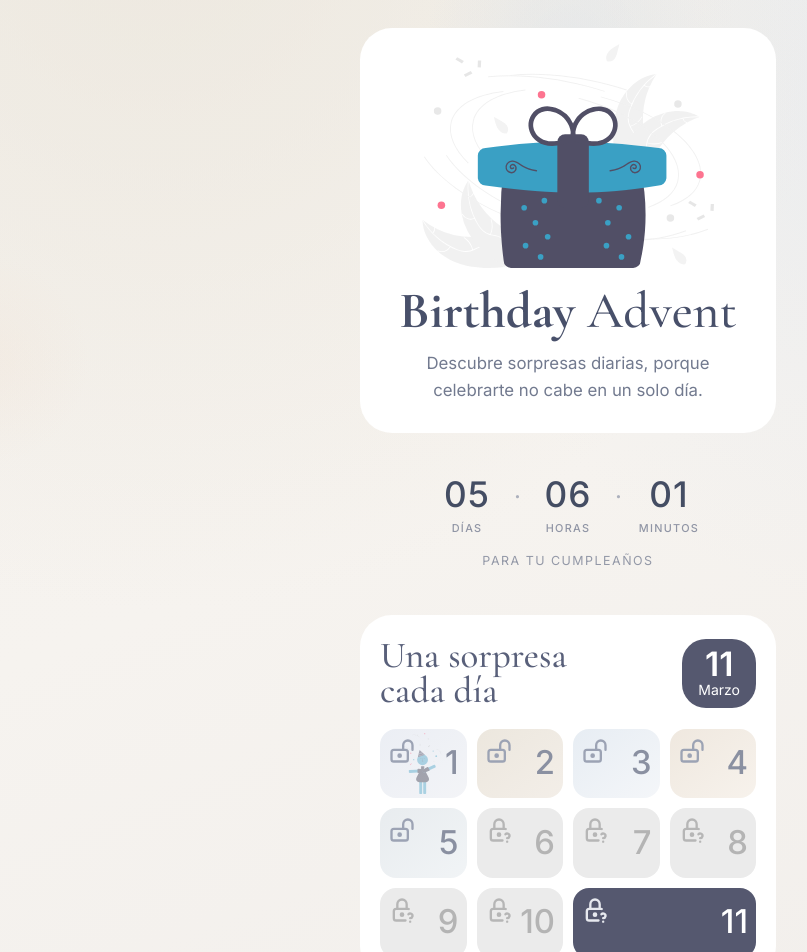
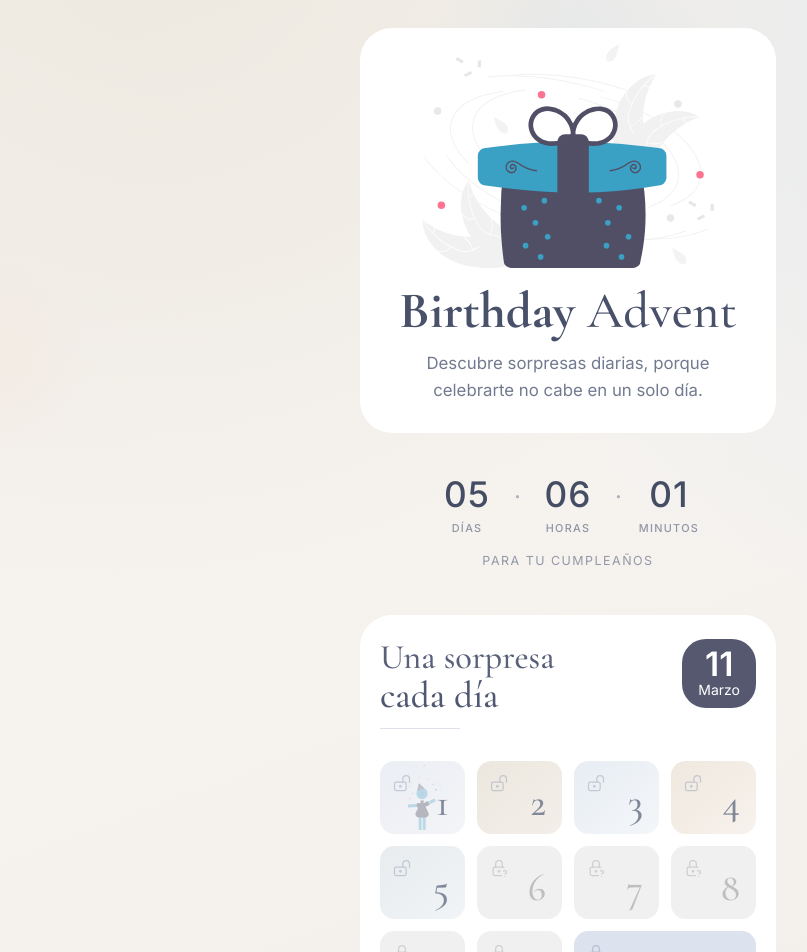
Before and after one commit to nelaruizc/birthday-advent, a React (Vite) app: page / in a window 1280 px wide. Shown: the top 952 px of the page, without its empty margins (72-879 px from the left). Built offline with nearby package versions, Linux system fonts and the light colour scheme.

Commit message:
Refina el diseño editorial del título y grid de días

```diff
--- a/src/components/CountdownCard.tsx
+++ b/src/components/CountdownCard.tsx
@@ -11,7 +11,13 @@ type Props = {
 export const CountdownCard = ({ daysData, openedGifts, isUnlocked, markOpened }: Props) => (
   <section id="adventure" className="rounded-mega bg-[#FFFFFF] px-5 pb-5 pt-6">
     <div className="flex items-start justify-between gap-3">
-      <h2 className="max-w-56 font-serif text-[2.3rem] leading-[0.95] text-[#59607a]">Una sorpresa cada día</h2>
+      <div className="max-w-56">
+        <h2 className="font-serif leading-[1.08] text-[#59607a]">
+          <span className="block text-[2.15rem] font-medium">Una sorpresa</span>
+          <span className="block text-[2.32rem] text-[#4f5772]">cada día</span>
+        </h2>
+        <span className="mt-3 block h-px w-20 bg-[#8f98b3]/30" aria-hidden="true" />
+      </div>
       <div className="rounded-3xl bg-[#55586F] px-4 py-2 text-center text-[#FFFFFF]">
         <p className="text-[2.1rem] font-semibold leading-none">11</p>
         <p className="text-sm">Marzo</p>
--- a/src/components/GiftGrid.tsx
+++ b/src/components/GiftGrid.tsx
@@ -43,7 +43,7 @@ export const GiftGrid = ({ daysData, openedGifts, isUnlocked, markOpened }: Gift
 
   return (
     <>
-      <div className="mt-5 grid grid-cols-3 gap-2.5 sm:grid-cols-4">
+      <div className="mt-8 grid grid-cols-3 gap-x-3 gap-y-3 sm:grid-cols-4">
         {daysData.map((dayData) => {
           const locked = !isUnlocked(dayData.day)
           const opened = openedGifts.includes(dayData.day)
--- a/src/components/GiftTile.tsx
+++ b/src/components/GiftTile.tsx
@@ -24,7 +24,7 @@ const LockQuestionIcon = ({ className }: { className: string }) => (
     viewBox="0 0 24 24"
     fill="none"
     stroke="currentColor"
-    strokeWidth="2"
+    strokeWidth="1.5"
     strokeLinecap="round"
     strokeLinejoin="round"
     className={className}
@@ -46,7 +46,7 @@ const LockOpenIcon = ({ className }: { className: string }) => (
     viewBox="0 0 24 24"
     fill="none"
     stroke="currentColor"
-    strokeWidth="2"
+    strokeWidth="1.5"
     strokeLinecap="round"
     strokeLinejoin="round"
     className={className}
@@ -65,19 +65,19 @@ export const GiftTile = ({ dayData, locked, opened, onClick, pulseLocked }: Gift
     <button
       aria-label={`Open day ${dayData.day}`}
       onClick={onClick}
-      className={`relative h-[4.35rem] rounded-2xl border-none p-2 text-right font-serif text-[2.05rem] leading-none transition focus-visible:outline focus-visible:outline-2 focus-visible:outline-offset-2 focus-visible:outline-[#c8a890] ${
+      className={`relative flex h-[4.55rem] items-end justify-end rounded-[0.9rem] border-none px-4 pb-3 pt-3 text-right font-serif text-[2.45rem] leading-none transition focus-visible:outline focus-visible:outline-2 focus-visible:outline-offset-2 focus-visible:outline-[#c8a890] ${
         isFeaturedDay
-          ? 'col-span-2 bg-[#55586F] text-[#FFFFFF]'
+          ? 'col-span-2 bg-[#dce2ee] text-[#5f667d]'
           : locked
-            ? 'cursor-not-allowed bg-[#eaebee] text-[#afb4c0] saturate-0'
-            : `bg-gradient-to-br text-[#8a90a1] hover:-translate-y-0.5 ${tileBackgrounds[(dayData.day - 1) % tileBackgrounds.length]}`
-      } ${opened ? 'ring-1 ring-[#d8c2b6]' : ''} ${pulseLocked ? 'tile-locked-pulse' : ''}`}
+            ? 'cursor-not-allowed bg-[#eef0f3] text-[#b9bfcb] saturate-0'
+            : `bg-gradient-to-br text-[#81889a] hover:-translate-y-0.5 ${tileBackgrounds[(dayData.day - 1) % tileBackgrounds.length]}`
+      } ${opened ? 'bg-[#e3e8f1] text-[#626a7f]' : ''} ${pulseLocked ? 'tile-locked-pulse' : ''}`}
     >
-      <span className="absolute left-2 top-2">
+      <span className="absolute left-3 top-3 opacity-65">
         {locked ? (
-          <LockQuestionIcon className={`h-7 w-7 ${isFeaturedDay ? 'text-[#e7e9ef]' : 'text-[#b0b6c4]'}`} />
+          <LockQuestionIcon className={`h-5 w-5 ${isFeaturedDay ? 'text-[#a8afc0]' : 'text-[#b8bfcc]'}`} />
         ) : (
-          <LockOpenIcon className={`h-7 w-7 ${isFeaturedDay ? 'text-[#f3eee8]' : 'text-[#9ca3b4]'}`} />
+          <LockOpenIcon className={`h-5 w-5 ${isFeaturedDay ? 'text-[#939bb0]' : 'text-[#adb4c3]'}`} />
         )}
       </span>
       {dayData.day === 1 ? (
@@ -85,10 +85,10 @@ export const GiftTile = ({ dayData, locked, opened, onClick, pulseLocked }: Gift
           src="/celebrating.svg"
           alt=""
           aria-hidden="true"
-          className="pointer-events-none absolute inset-0 mx-auto h-full w-full object-contain p-1 opacity-40"
+          className="pointer-events-none absolute inset-0 mx-auto h-full w-full object-contain p-1 opacity-30"
         />
       ) : null}
-      <span className="relative z-10 font-sans font-medium">{dayData.day}</span>
+      <span className="relative z-10 block text-right">{dayData.day}</span>
     </button>
   )
 }
```
